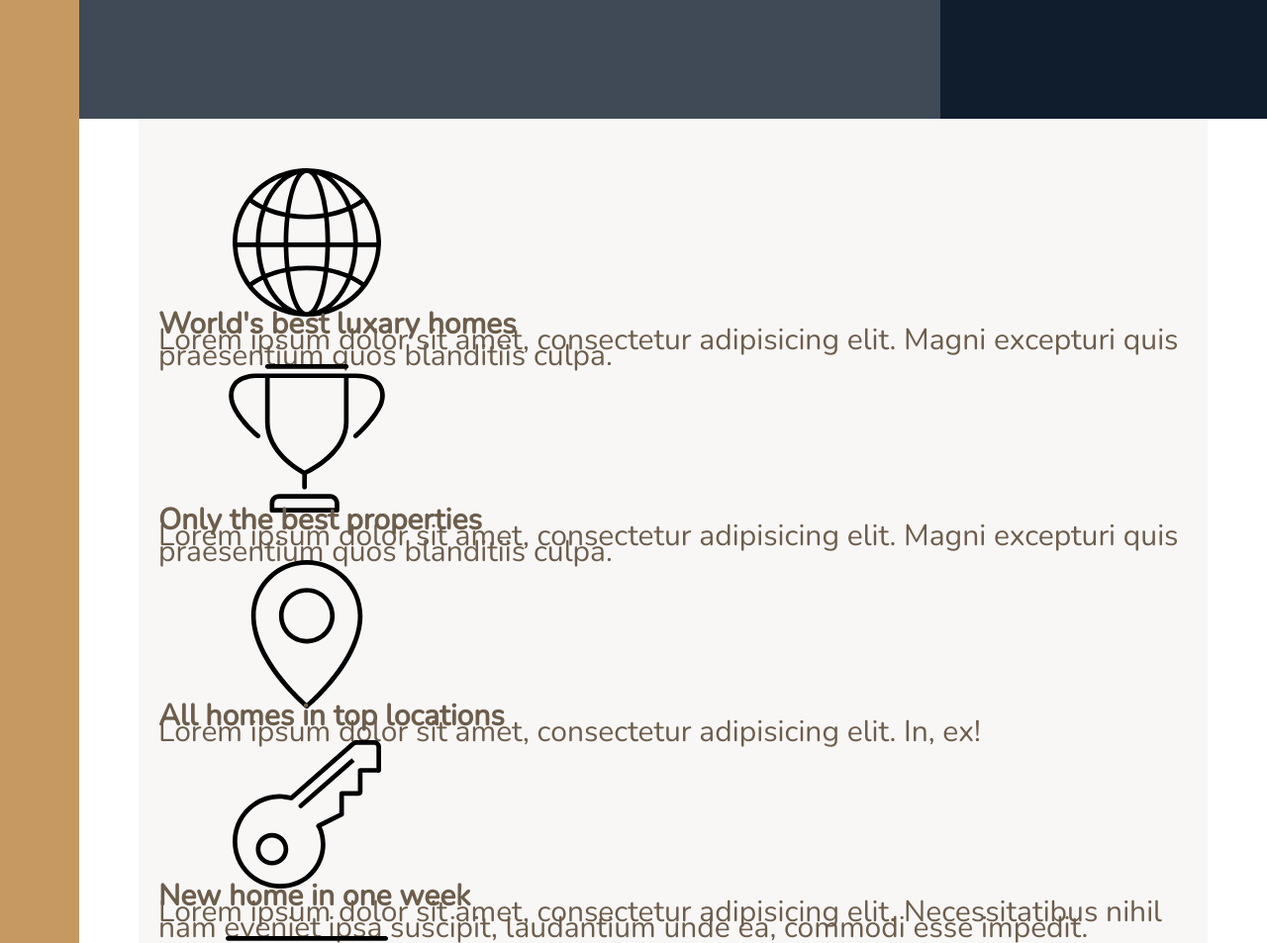
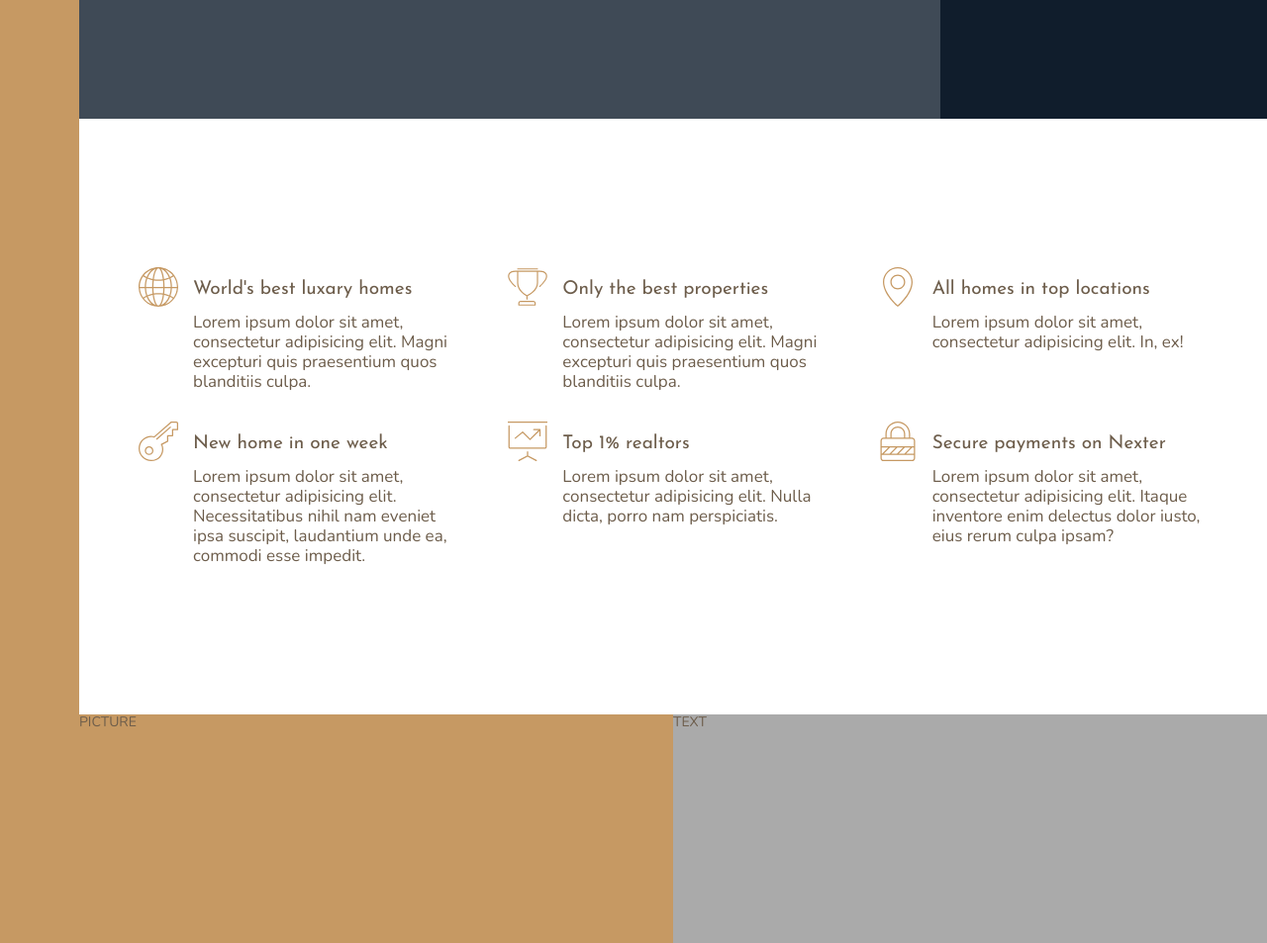
Before and after one commit to wdwiii/nexter, a website: page index.html in a window 1280 px wide. Shown: the part 520-1473 px from the top of the page at 99% size. Drawn offline with nearby package versions, Linux system fonts and the light colour scheme.

Commit message:
Update to compiled CSS

```diff
--- a/css/main.css
+++ b/css/main.css
@@ -20,8 +20,7 @@ body {
   grid-template-rows: 80vh min-content 40vw repeat(3, min-content);
   grid-template-columns: [sidebar-start] 8rem [sidebar-end full-start] minmax(6rem, 1fr) [center-start] repeat(8, [col-start] minmax(min-content, 14rem) [col-end]) [center-end] minmax(6rem, 1fr) [full-end]; }
   .container > * {
-    font-size: 3rem;
-    padding: 5rem 2rem; }
+    font-size: 1.4rem; }
 
 .btn,
 .btn::before {
@@ -38,14 +37,23 @@ body {
 .btn:hover {
   background: #B28451; }
 
-.heading-primary {
-  color: #f9f7f6;
-  font-size: 3rem;
-  font-weight: 600; }
-  .heading-primary span {
-    color: #54483A;
-    display: block;
-    font-size: .6em; }
+.heading-1, .heading-2, .heading-3, .heading-4 {
+  font-family: "Josefin Sans", sans-serif;
+  font-weight: 400; }
+
+.heading-4 {
+  font-size: 1.9rem;
+  margin: 2rem 0; }
+  .heading-4--light {
+    color: #f9f7f6; }
+  .heading-4--dark {
+    color: #54483A; }
+  @media only screen and (max-width: 52em) {
+    .heading-4 {
+      text-align: center; } }
+  @media only screen and (min-width: 46.5em) {
+    .heading-4 {
+      margin: 1.5rem 0; } }
 
 .sidebar {
   background: #c69963;
@@ -65,8 +73,39 @@ body {
   grid-column: col-start 7 / full-end; }
 
 .features {
-  background: #f9f7f6;
-  grid-column: center-start / center-end; }
+  grid-column: center-start / center-end;
+  margin: 15rem 0;
+  display: grid;
+  grid-gap: 3rem 4rem;
+  grid-template-columns: repeat(auto-fit, minmax(25rem, 1fr));
+  align-items: start;
+  justify-content: center; }
+
+.feature {
+  display: flex;
+  align-items: center;
+  flex-direction: column;
+  justify-content: center; }
+  @media only screen and (min-width: 52em) {
+    .feature {
+      display: grid;
+      grid-template-columns: min-content 1fr;
+      align-items: center; } }
+  .feature__icon {
+    fill: #c69963;
+    margin-right: 1.5rem;
+    height: 4rem;
+    width: 4rem; }
+    @media only screen and (min-width: 64.35em) {
+      .feature__icon {
+        align-self: start; } }
+  .feature__text {
+    font-size: 1.7rem;
+    line-height: 2rem;
+    grid-column: 2 / 3; }
+    @media only screen and (max-width: 52em) {
+      .feature__text {
+        text-align: center; } }
 
 .story__picture {
   background: #c69963;
```
